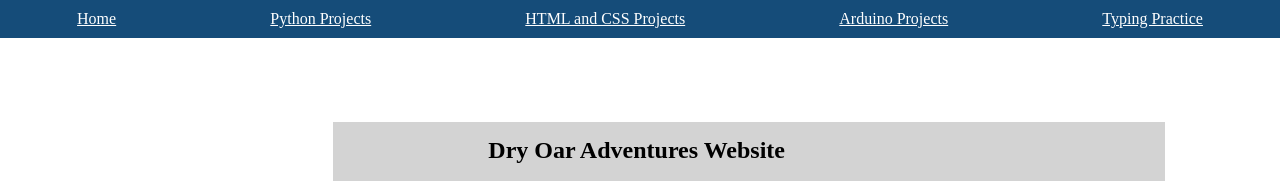
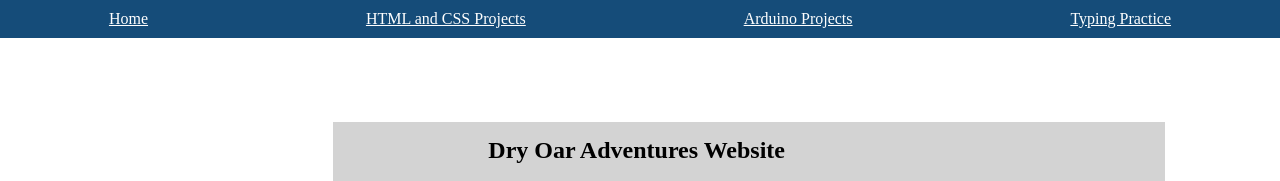
Before and after one commit to OliviaWalt/coding-website, a plain HTML site: page htmlandcss.html in a window 1280 px wide. Shown: the top 181 px of the page. Drawn offline with Linux system fonts and the light colour scheme.

Commit message:
Update htmlandcss.html

```diff
--- a/htmlandcss.html
+++ b/htmlandcss.html
@@ -11,7 +11,6 @@
     <header>
         <nav>
             <a href="index.html">Home</a>
-            <a href="pythonpage.html">Python Projects</a>
             <a href="htmlandcss.html">HTML and CSS Projects</a>
             <a href="arduinopage.html">Arduino Projects</a>
             <a href="typingpage.html">Typing Practice</a>
```
